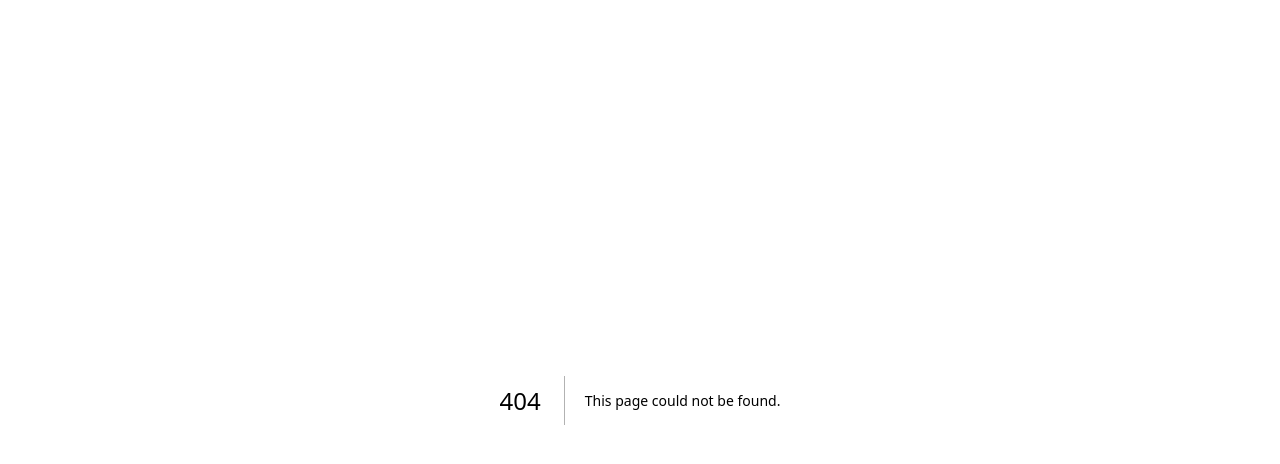
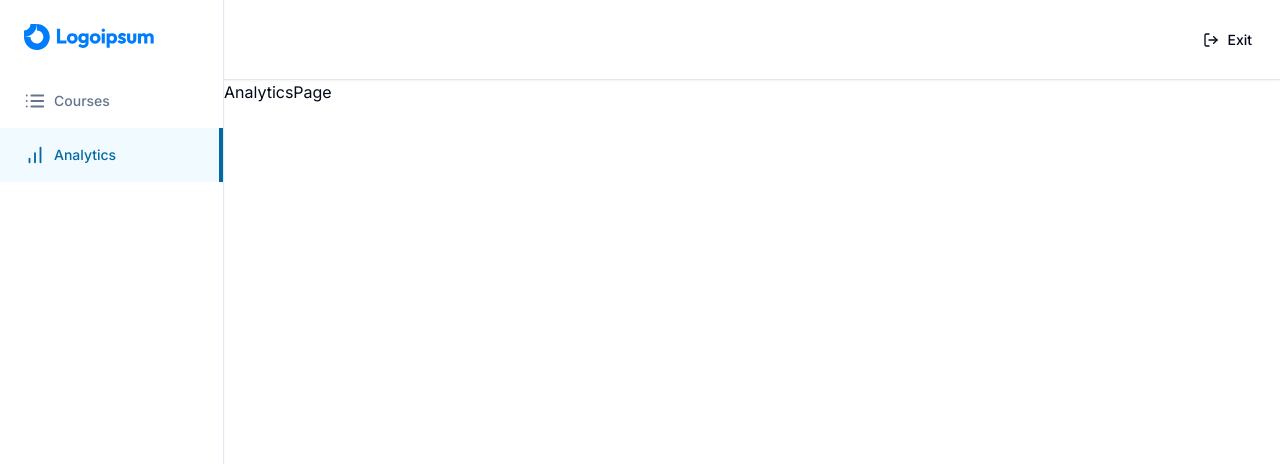
Before and after one commit to tommywa-a/LMS-webapp, a Next.js app: page /teacher/analytics in a window 1280 px wide. Before the commit this address had no page. Shown: the top 464 px of the page. Built offline with nearby package versions, Linux system fonts and the light colour scheme.

Commit message:
Dynamic Layout

```diff
--- /dev/null
+++ b/app/(dashboard)/(routes)/teacher/analytics/page.tsx
@@ -0,0 +1,9 @@
+import React from 'react'
+
+const AnalyticsPage = () => {
+  return (
+    <div>AnalyticsPage</div>
+  )
+}
+
+export default AnalyticsPage
--- /dev/null
+++ b/app/(dashboard)/(routes)/teacher/courses/page.tsx
@@ -0,0 +1,9 @@
+import React from 'react'
+
+const CoursesPage = () => {
+  return (
+    <div>CoursesPage</div>
+  )
+}
+
+export default CoursesPage
--- a/app/(dashboard)/_components/SidebarRoutes.tsx
+++ b/app/(dashboard)/_components/SidebarRoutes.tsx
@@ -1,8 +1,9 @@
 'use client'
 
-import { Compass, Layout } from 'lucide-react'
+import { BarChart, Compass, Layout, List } from 'lucide-react'
 import React from 'react'
 import SidebarItem from './SidebarItem'
+import { usePathname } from 'next/navigation'
 
 const guestRoutes = [
   {
@@ -17,8 +18,25 @@
   },
 ]
 
+const teacherRoutes = [
+  {
+    icon: List,
+    label: 'Courses',
+    href: '/teacher/courses',
+  },
+  {
+    icon: BarChart,
+    label: 'Analytics',
+    href: '/teacher/analytics',
+  },
+]
+
 const SidebarRoutes = () => {
-  const routes = guestRoutes
+  const pathname = usePathname()
+
+  const isTeacherPage = pathname?.includes('/teacher')
+
+  const routes = isTeacherPage ? teacherRoutes : guestRoutes
 
   return (
     <div className='flex flex-col w-full'>
--- a/app/(dashboard)/layout.tsx
+++ b/app/(dashboard)/layout.tsx
@@ -16,7 +16,7 @@
       <div className='hidden md:flex w-56 flex-col fixed inset-y-0 z-50'>
         <Sidebar />
       </div>
-      <main className='md:pl-56 h-full'>
+      <main className='md:pl-56 pt-[80px] h-full'>
         {children}
       </main>
     </div>
--- a/components/NavbarRoutes.tsx
+++ b/components/NavbarRoutes.tsx
@@ -1,14 +1,44 @@
-"use client"
+'use client'
 
 import { UserButton } from '@clerk/nextjs'
+import { usePathname } from 'next/navigation'
 import React from 'react'
+import { LogOut } from 'lucide-react'
+import Link from 'next/link'
+
+import { Button } from './ui/button'
 
 const NavbarRoutes = () => {
-  return (
-    <div className='flex gap-x-2 ml-auto'>
-      <UserButton />
-    </div>
-  )
+	const pathname = usePathname()
+
+	const isTeacherPage = pathname?.startsWith('/teacher')
+	const isPlayerPage = pathname?.startsWith('/chapter')
+
+	return (
+		<div className='flex gap-x-2 ml-auto'>
+			{isTeacherPage || isPlayerPage ? (
+				<Link href='/'>
+					<Button
+						size={'sm'}
+						variant={'ghost'}
+					>
+						<LogOut className='h-4 w-4 mr-2' />
+						Exit
+					</Button>
+				</Link>
+			) : (
+				<Link href='/teacher/courses'>
+					<Button
+						size={'sm'}
+						variant={'ghost'}
+					>
+						Teacher mode
+					</Button>
+				</Link>
+			)}
+			<UserButton afterSignOutUrl='/' />
+		</div>
+	)
 }
 
 export default NavbarRoutes
```
